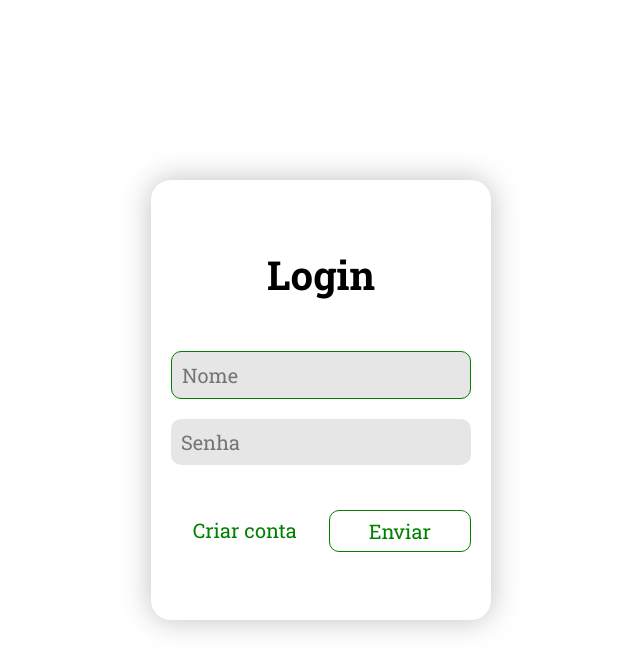
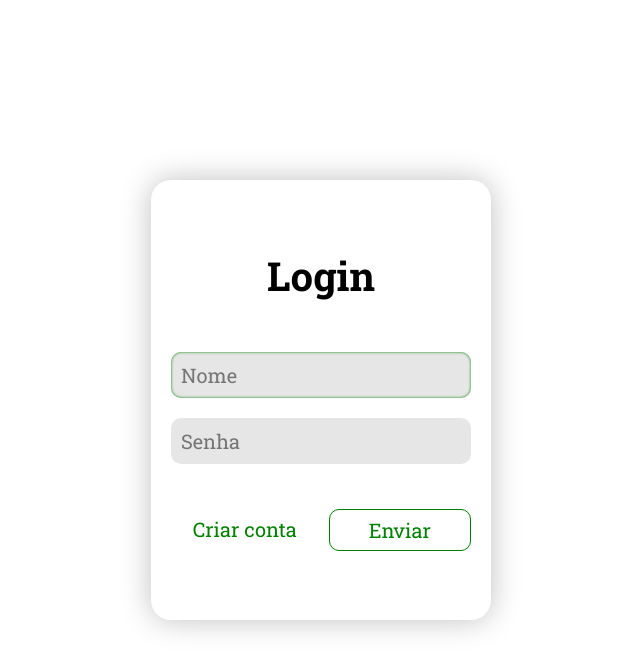
Before and after one commit to zZuiaSs/Kalangos-Souls, a PHP site: page /index.php in a window 1280 px wide, with the restyled element focused. Shown: the top 660 px of the page, without its empty margins (319-959 px from the left). Run offline with PHP 8.4, Linux system fonts and the light colour scheme.

Commit message:
Update index.php

```diff
--- a/Pages/Login/index.php
+++ b/Pages/Login/index.php
@@ -99,7 +99,7 @@
     }
 
     input:focus {
-        border: 1px solid green;
+        box-shadow: inset 0 0px 3px green;
     }
 
     .buttons {
```
